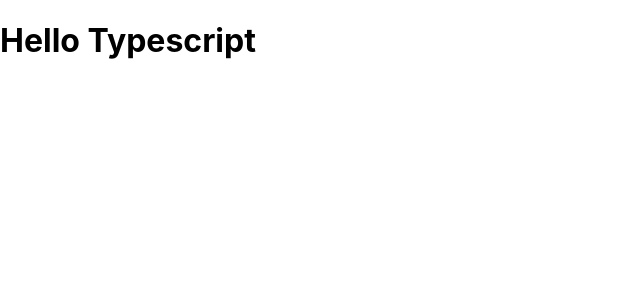
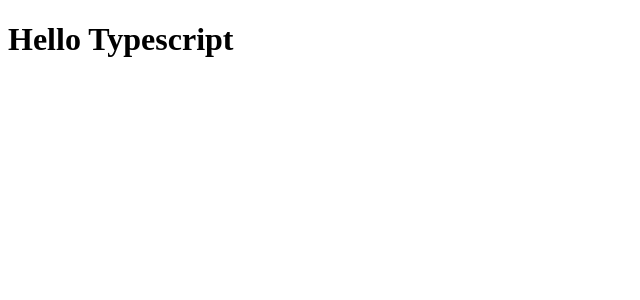
Before and after one commit to VolegzhaninaEM/react-project-app, a React (Create React App) app: page / in a window 1280 px wide. Shown: the top 300 px of the page, without its empty margins (0-640 px from the left). Built offline with nearby package versions, Linux system fonts and the light colour scheme.

Commit message:
Базовое приложение React Добавила tailwind css

```diff
--- a/package.json
+++ b/package.json
@@ -39,5 +39,8 @@
       "last 1 firefox version",
       "last 1 safari version"
     ]
+  },
+  "devDependencies": {
+    "tailwindcss": "^3.2.4"
   }
 }
--- a/src/index.css
+++ b/src/index.css
@@ -1,13 +1,3 @@
-body {
-  margin: 0;
-  font-family: -apple-system, BlinkMacSystemFont, 'Segoe UI', 'Roboto', 'Oxygen',
-    'Ubuntu', 'Cantarell', 'Fira Sans', 'Droid Sans', 'Helvetica Neue',
-    sans-serif;
-  -webkit-font-smoothing: antialiased;
-  -moz-osx-font-smoothing: grayscale;
-}
-
-code {
-  font-family: source-code-pro, Menlo, Monaco, Consolas, 'Courier New',
-    monospace;
-}
+@tailwind base;
+@tailwind components;
+@tailwind utilities;
```
Also changed, not shown: 1 other file (tests, documents, lock files or other folders).
